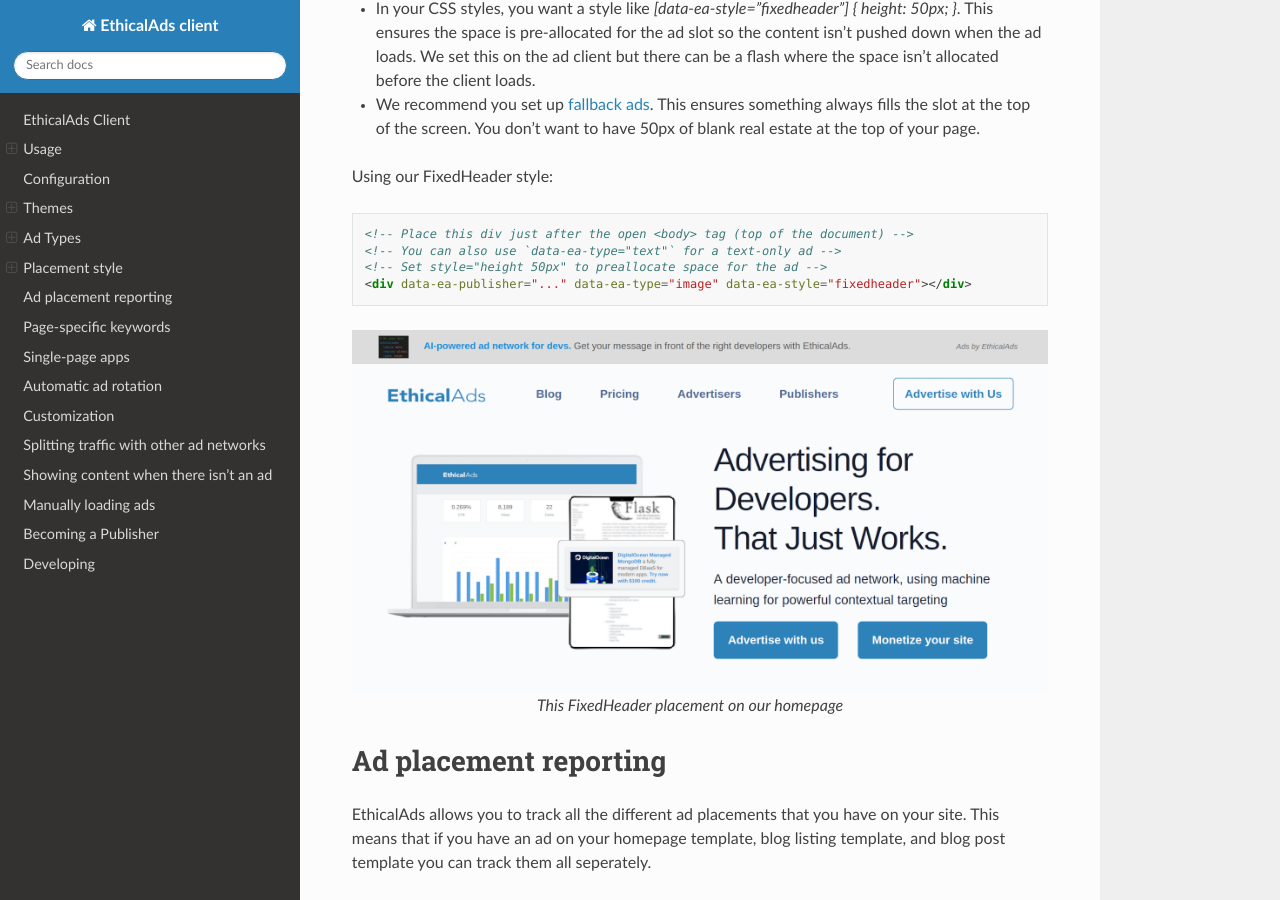
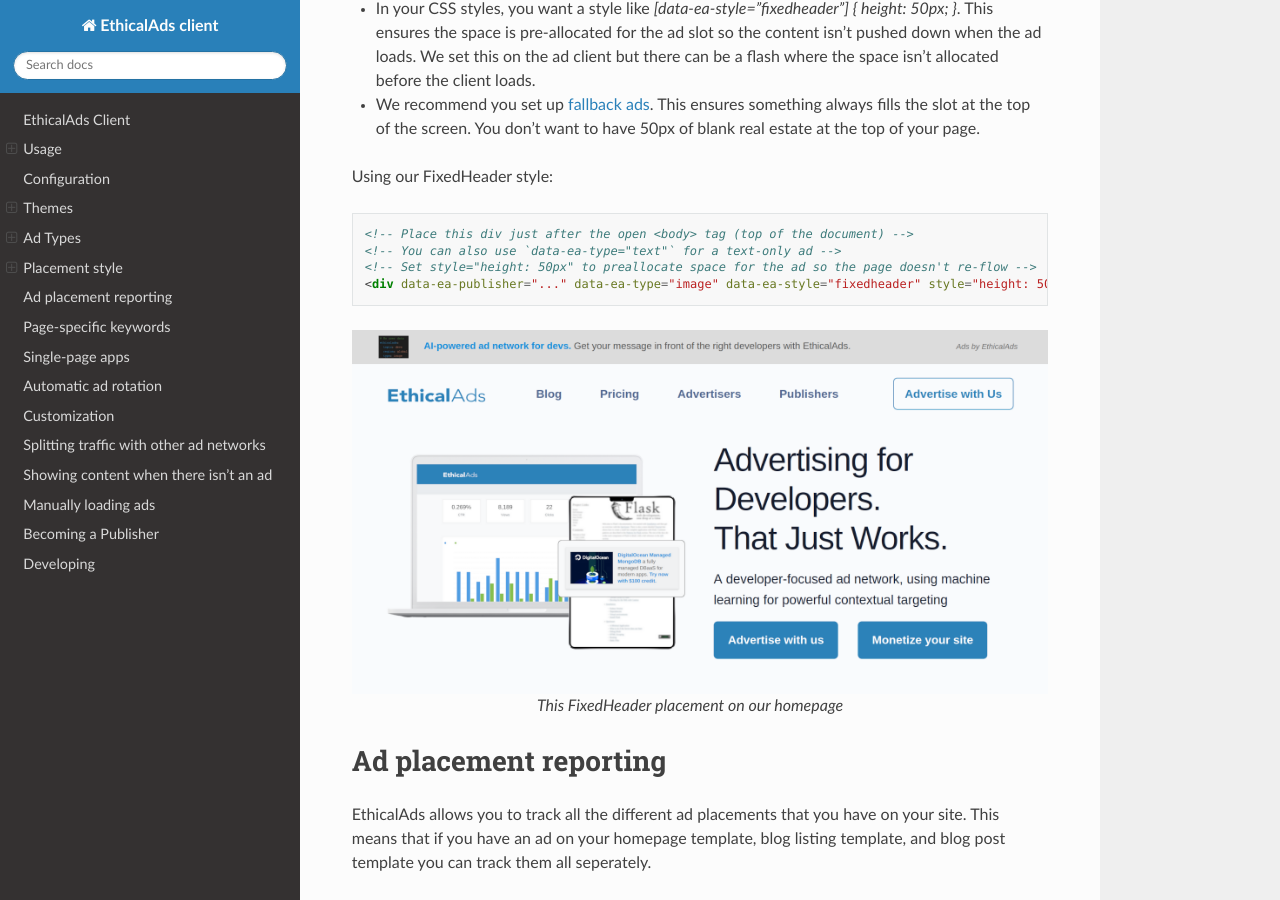
Before and after one commit to readthedocs/ethical-ad-client, a Sphinx documentation site: the page built from docs/index.rst, in a window 1280 px wide and 900 px high, scrolled down 7938 px. Built offline with Sphinx 7.4.7 and the Read the Docs theme 3.1.0, drawn with Linux system fonts in a browser that asks for light colours; comment, search, counter and statistics services are not loaded.

Commit message:
Note preallocating space for the fixed header ad

```diff
--- a/docs/index.rst
+++ b/docs/index.rst
@@ -374,8 +374,8 @@
 
    <!-- Place this div just after the open <body> tag (top of the document) -->
    <!-- You can also use `data-ea-type="text"` for a text-only ad -->
-   <!-- Set style="height 50px" to preallocate space for the ad -->
-   <div data-ea-publisher="..." data-ea-type="image" data-ea-style="fixedheader"></div>
+   <!-- Set style="height: 50px" to preallocate space for the ad so the page doesn't re-flow -->
+   <div data-ea-publisher="..." data-ea-type="image" data-ea-style="fixedheader" style="height: 50px"></div>
 
 
 .. figure:: _static/fixedheader.png
```
